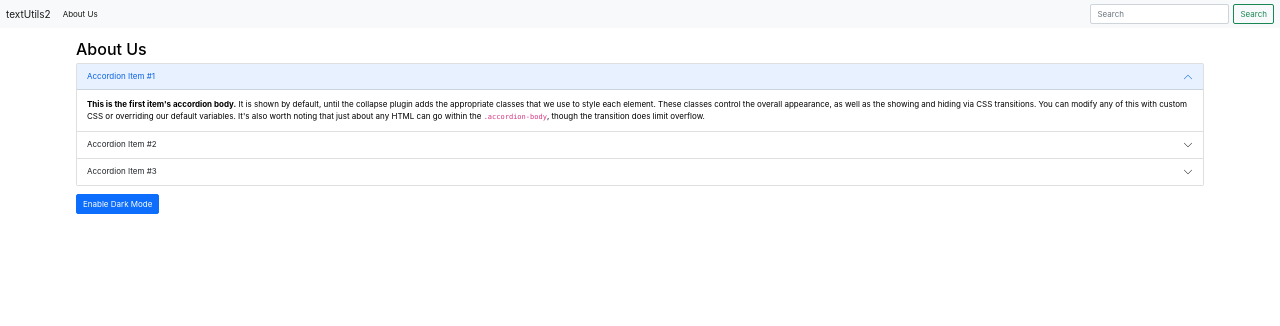
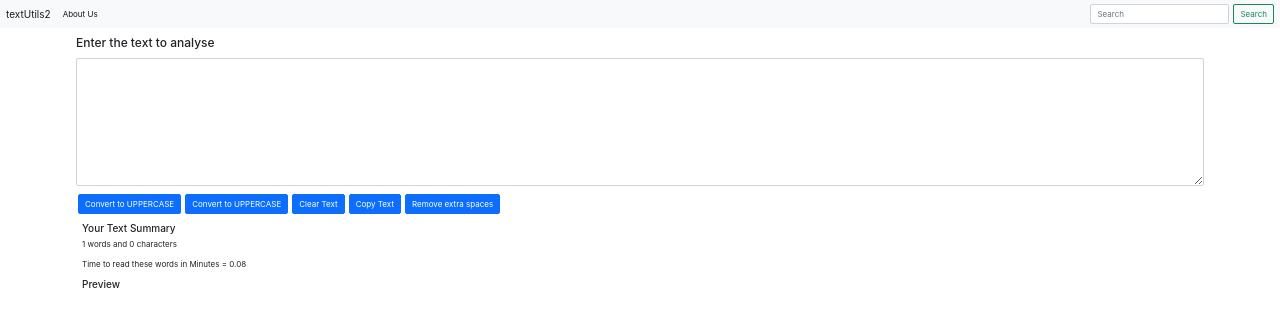
Before and after one commit to prathamesh721/textutils, a React (Create React App) app: page / in a window 1280 px wide. Shown: the top 326 px of the page. Built offline with nearby package versions, Linux system fonts and the light colour scheme.

Commit message:
Tut:11 - Exercise 1: Solutions + Shoutouts

```diff
--- a/src/App.js
+++ b/src/App.js
@@ -10,8 +10,8 @@
     <>
       <Navbar title = "textUtils2" menuText = "About Us"/>
 
-      <About/>
-      {/*<TextForm heading="Enter the text to analyse" />*/}
+      {/*<About/>*/}
+      {<TextForm heading="Enter the text to analyse" />}
     </>
   );
 }
--- a/src/components/TextForm.js
+++ b/src/components/TextForm.js
@@ -19,6 +19,18 @@
     // console.log("on change")
     setText(event.target.value);
   };
+
+  const handleCopy = () => {
+    var txt = document.getElementById('mybox');
+    txt.select();
+    navigator.clipboard.writeText(txt.value);
+
+  };
+  const handleExtraSpaces = ()=> {
+    let newText = text.split(/[ ]+/);
+    setText(newText.join(" "));
+  }
+
   const [text, setText] = useState("");
   return (
     <div>
@@ -44,6 +56,12 @@
         <button className="btn btn-primary mx-1" onClick={handleClearText}>
           Clear Text
         </button>
+        <button className="btn btn-primary mx-1" onClick={handleCopy}>
+          Copy Text
+        </button>
+        <button className="btn btn-primary mx-1" onClick={handleExtraSpaces}>
+          Remove extra spaces
+        </button>
         <div className="container my-3">
           <h5>Your Text Summary</h5>
           <p> {text.split(" ").length} words and {text.length} characters</p>
```
